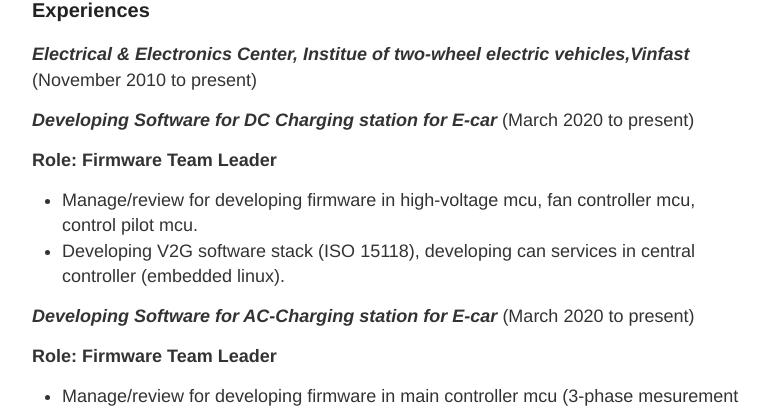
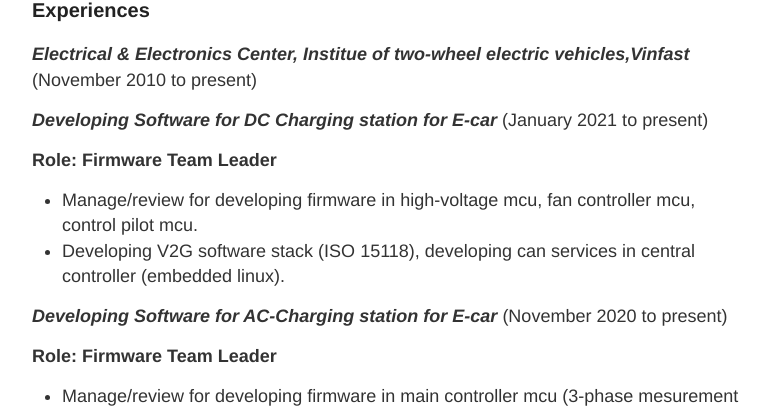
Before and after one commit to hoaln/hoaln.github.io, a Jekyll site: the page built from resume.md, in a window 1280 px wide and 900 px high, scrolled down 581 px. Shown: the part 150-563 px from the top of the window, without its empty margins (248-1022 px from the left). Built offline with Jekyll 4.4.1, drawn with Linux system fonts in a browser that asks for light colours.

Commit message:
Update resume.md

```diff
--- a/resume.md
+++ b/resume.md
@@ -20,14 +20,14 @@
 
 ***Electrical & Electronics Center, Institue of two-wheel electric vehicles,Vinfast*** (November 2010 to present)
 
-***Developing Software for DC Charging station for E-car*** (March 2020 to present)
+***Developing Software for DC Charging station for E-car*** (January 2021 to present)
 
 **Role: Firmware Team Leader**
 
 - Manage/review for developing firmware in high-voltage mcu, fan controller mcu, control pilot mcu.
 - Developing V2G software stack (ISO 15118), developing can services in central controller (embedded linux).
 
-***Developing Software for AC-Charging station for E-car*** (March 2020 to present)
+***Developing Software for AC-Charging station for E-car*** (November 2020 to present)
 
 **Role: Firmware Team Leader**
 
```
